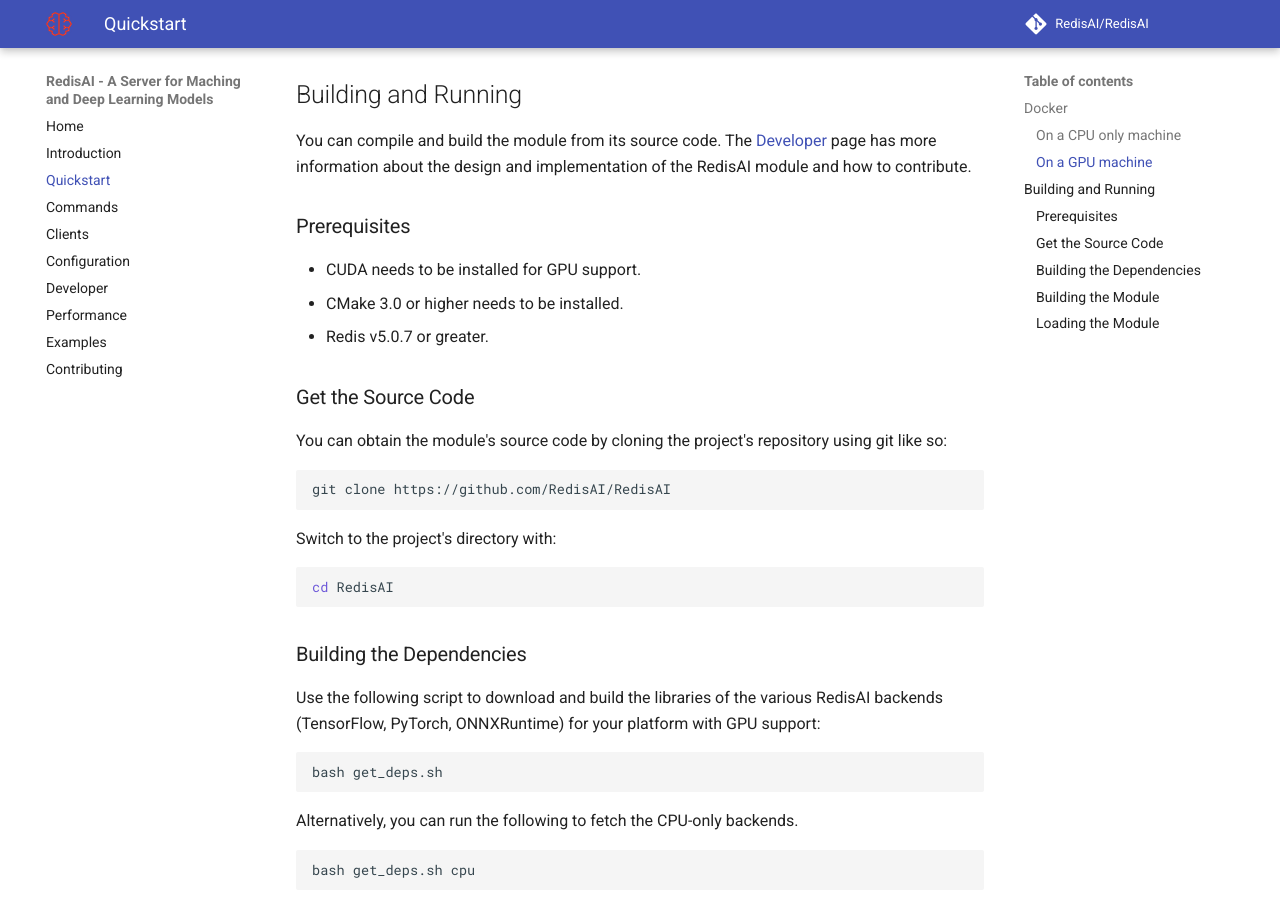
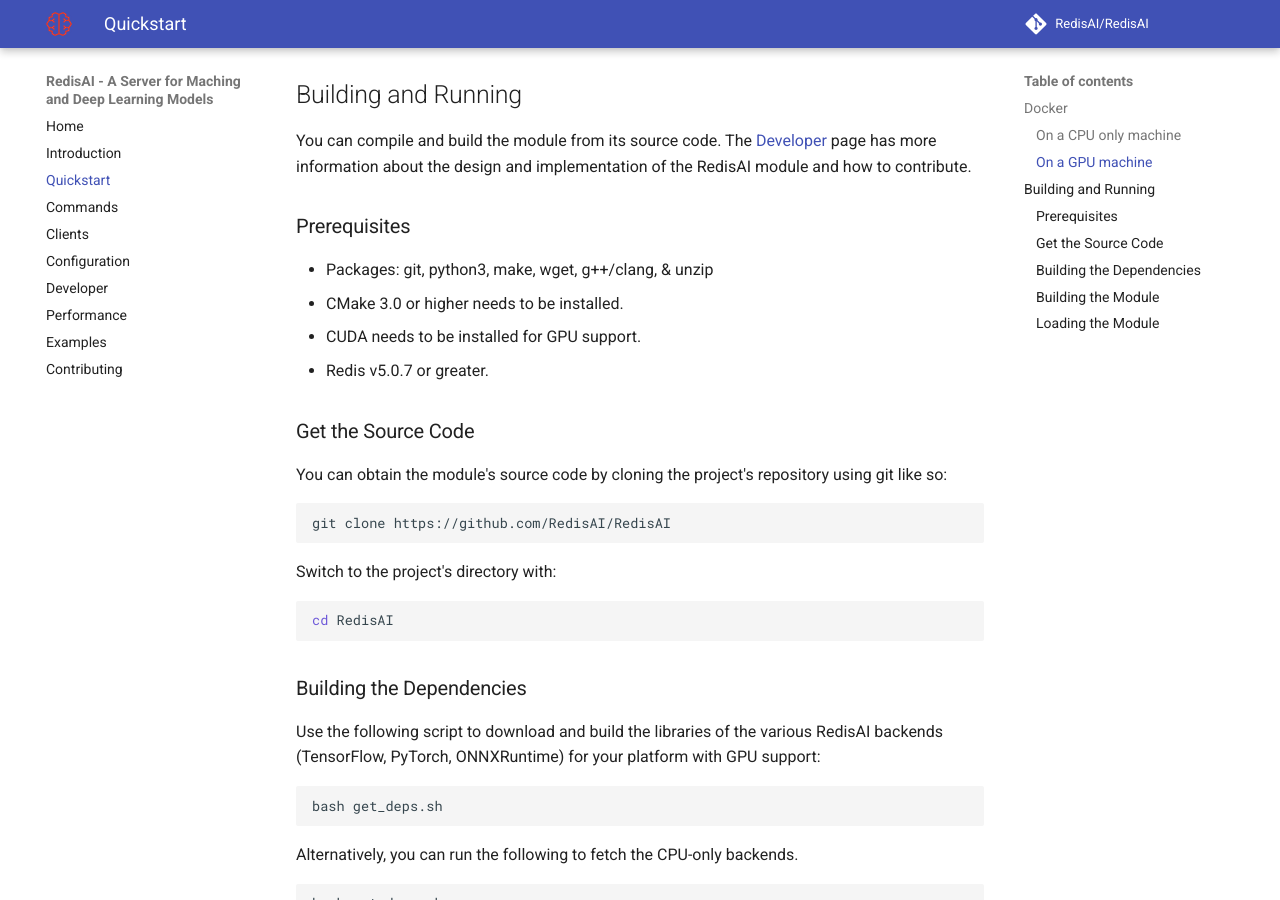
Before and after one commit to RedisAI/RedisAI, an MkDocs documentation site: the page built from docs/quickstart.md, in a window 1280 px wide and 900 px high, scrolled down 588 px. Built offline with MkDocs 1.6.1 and Material for MkDocs 9.7.7, drawn with Linux system fonts in a browser that asks for light colours; comment, search, counter and statistics services are not loaded.

Commit message:
packages (#349)
Co-authored-by: Luca Antiga <luca.antiga@orobix.com>

```diff
--- a/docs/quickstart.md
+++ b/docs/quickstart.md
@@ -21,8 +21,9 @@
 You can compile and build the module from its source code. The [Developer](developer.md) page has more information about the design and implementation of the RedisAI module and how to contribute.
 
 ### Prerequisites
+* Packages: git, python3, make, wget, g++/clang, & unzip
+* CMake 3.0 or higher needs to be installed.
 * CUDA needs to be installed for GPU support.
-* CMake 3.0 or higher needs to be installed.
 * Redis v5.0.7 or greater.
 
 ### Get the Source Code
```
